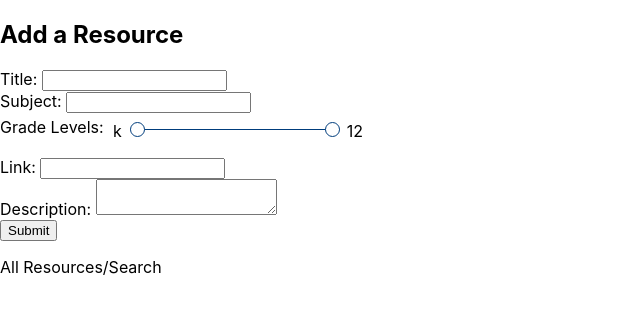
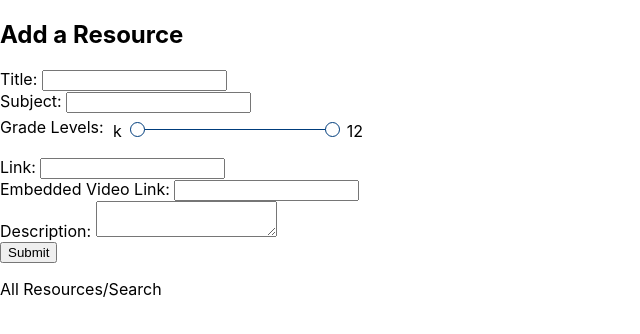
Before and after one commit to charlie763/edu-source, a React (Create React App) app: page / in a window 1280 px wide. Shown: the top 334 px of the page, without its empty margins (0-640 px from the left). Built offline with nearby package versions, Linux system fonts and the light colour scheme.

Commit message:
add embedded video url attribute to new resources

```diff
--- a/src/components/ResourceForm.js
+++ b/src/components/ResourceForm.js
@@ -9,6 +9,7 @@ class ResourceForm extends React.Component {
     lowerGradeBound: "0",
     upperGradeBound: "12",
     url: "",
+    videoUrl: "",
     description: ""
   }
 
@@ -68,6 +69,8 @@ class ResourceForm extends React.Component {
           </div><br/><br/>
           <label>Link: </label>
           <input type="text" name="url" value={this.state.url} onChange={this.handleInputChange}/><br />
+          <label>Embedded Video Link: </label>
+          <input type="text" name="videoUrl" value={this.state.videoUrl} onChange={this.handleInputChange}/><br />
           <label>Description: </label>
           <textarea type="text" name="description" value={this.state.description} onChange={this.handleInputChange}/><br />
           <input type="submit"/>
```
